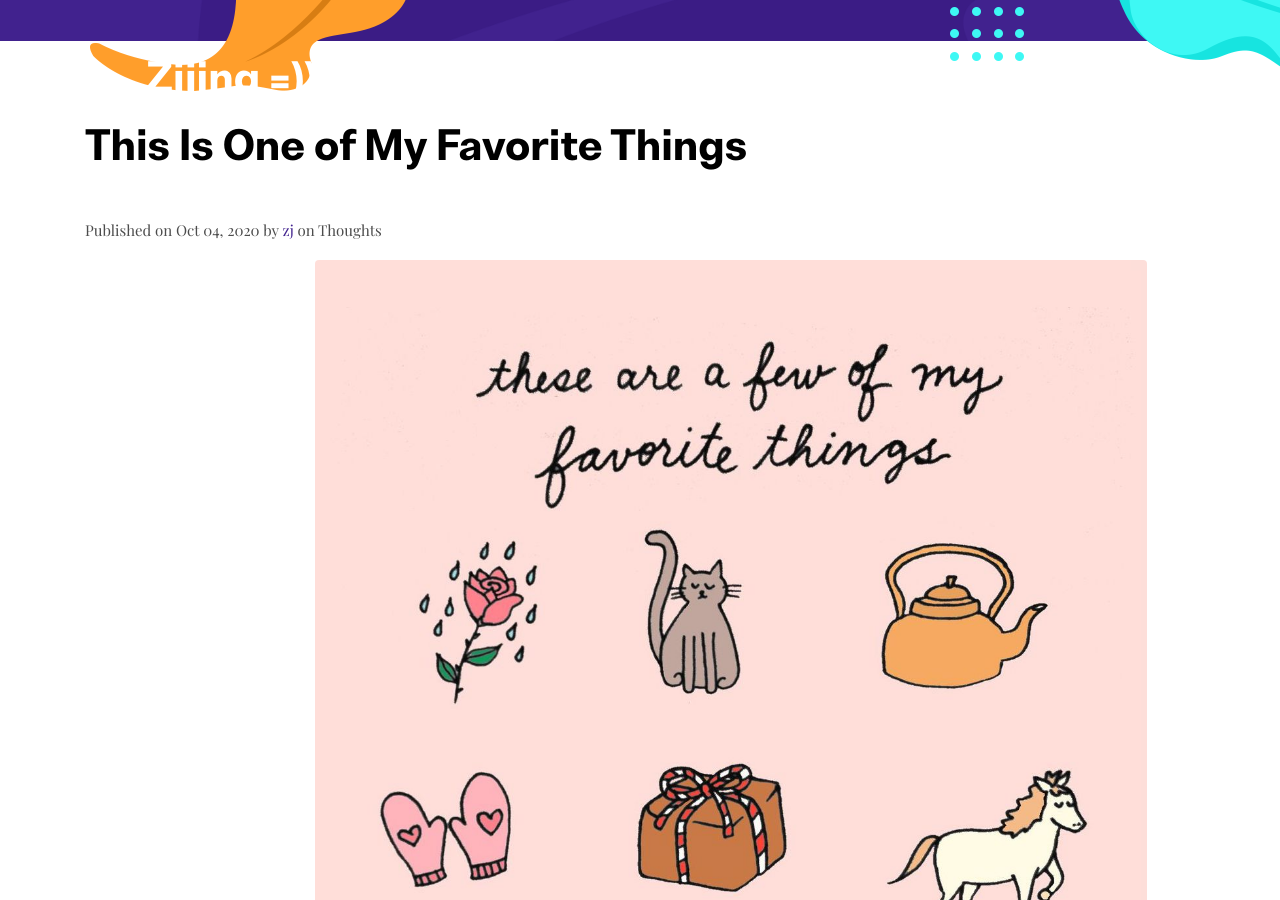
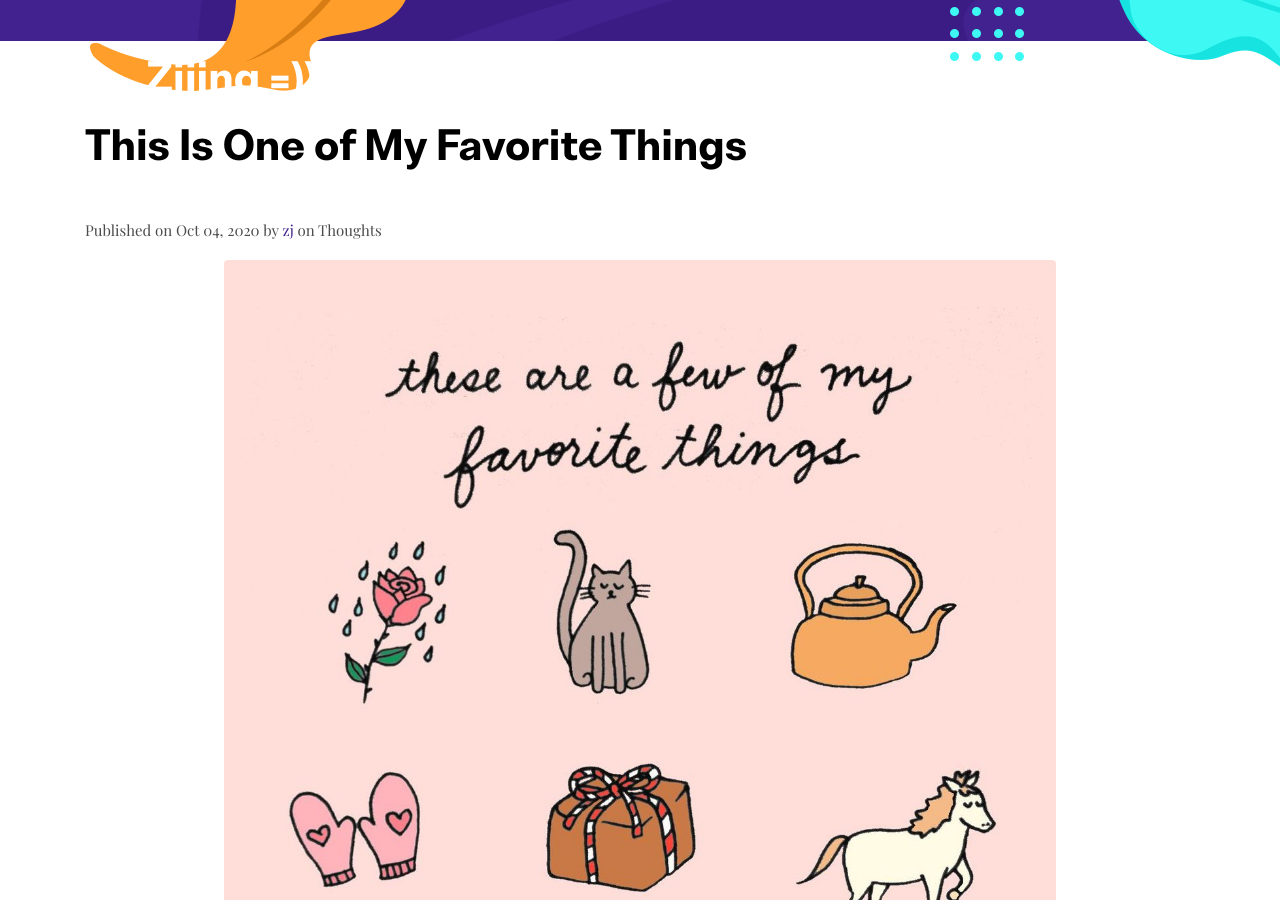
Before and after one commit to zijing-wu/zijing-wu.github.io, a Jekyll site: the page built from _posts/2020-10-04-ThisIsOneOfMyFavoriteThings.markdown, in a window 1280 px wide and 900 px high, scrolled down 463 px. Built offline with Jekyll 4.4.1, drawn with Linux system fonts in a browser that asks for light colours.

Commit message:
Fix margin

```diff
--- a/_layouts/post.html
+++ b/_layouts/post.html
@@ -29,7 +29,7 @@ layout: default
         <p class="font-secondary">Published on {{ page.date | date: '%b %d, %Y' }} by <span class="text-primary">{{ page.author }}</span
             class="text-primary"> on {% for tag in page.tags %}<span>{{ tag }} </span>{% endfor %}</p>
         <div class="content">
-          <img src="{{page.image | relative_url }}" class="img-fluid d-block rounded margin-auto mr-5 mb-4 height-auto width-75" alt="{{page.title}}">
+          <img src="{{page.image | relative_url }}" class="img-fluid d-block rounded margin-auto height-auto width-75" alt="{{page.title}}">
           {{ content }}
         </div>
       </div>
--- a/_posts/2020-10-04-ThisIsOneOfMyFavoriteThings.markdown
+++ b/_posts/2020-10-04-ThisIsOneOfMyFavoriteThings.markdown
@@ -17,7 +17,7 @@ To help myself melt into different worlds more easily, I explore beyond reading.
 
 After that, I understand a bit more of the stories. They can be in a bowl of noodles, the smell of an tangerine orange, a font that mom loves to use, a soft toy that travels with me around the world, a habit I developed over time, or a tea pot from a friend. Because of their obscurity, the stories might not be easy to understand and have others feel the same feeling.
 
-<img src="{{ site.baseurl }}/assets/images/blog/post-20201004-2.jpg" class="img-fluid d-block rounded mb-4 margin-auto height-auto width-75" alt="{{More favorite things}}">
+<img src="{{ site.baseurl }}/assets/images/blog/post-20201004-2.jpg" class="img-fluid d-block rounded margin-auto height-auto width-75" alt="{{More favorite things}}">
 
 I hope more people can enjoy the stories as I do, so I'd like to do two things to bridge this gap: telling stories and providing more context.
 
@@ -29,4 +29,4 @@ I had, on different occassions, an urge to write something down. But either I ne
 
 Artists create when they are super happy or super sad. I remember hearing this from some podcast. I'm in neither situation, but I'm not an aritst anyways. I can just start typing~
 
-<img src="{{ site.baseurl }}/assets/images/blog/post-20201004-3.jpg" class="img-fluid d-block rounded mb-4 margin-auto height-auto width-75" alt="{{Even more favorite things}}">
+<img src="{{ site.baseurl }}/assets/images/blog/post-20201004-3.jpg" class="img-fluid d-block rounded margin-auto height-auto width-75" alt="{{Even more favorite things}}">
```
